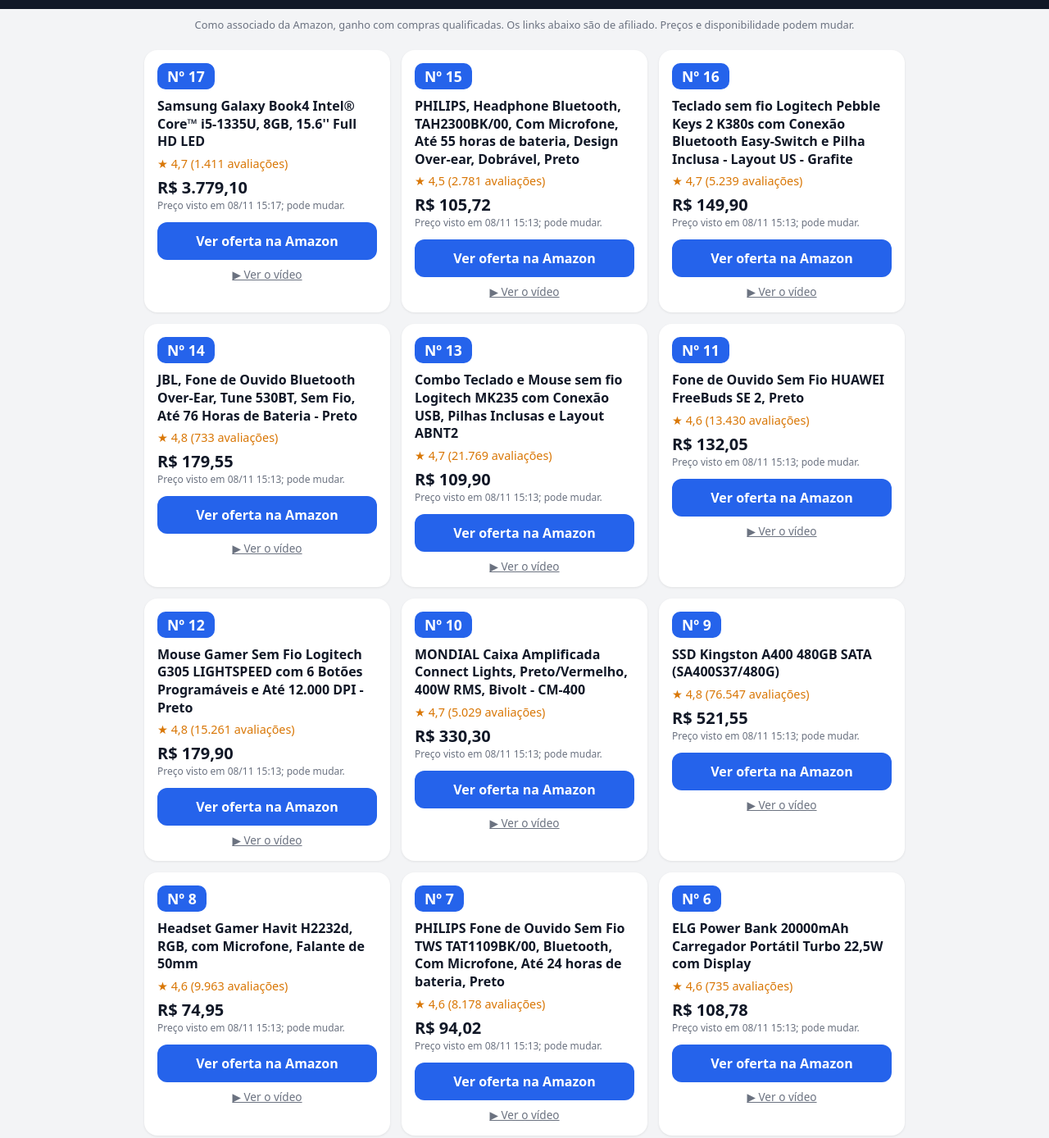
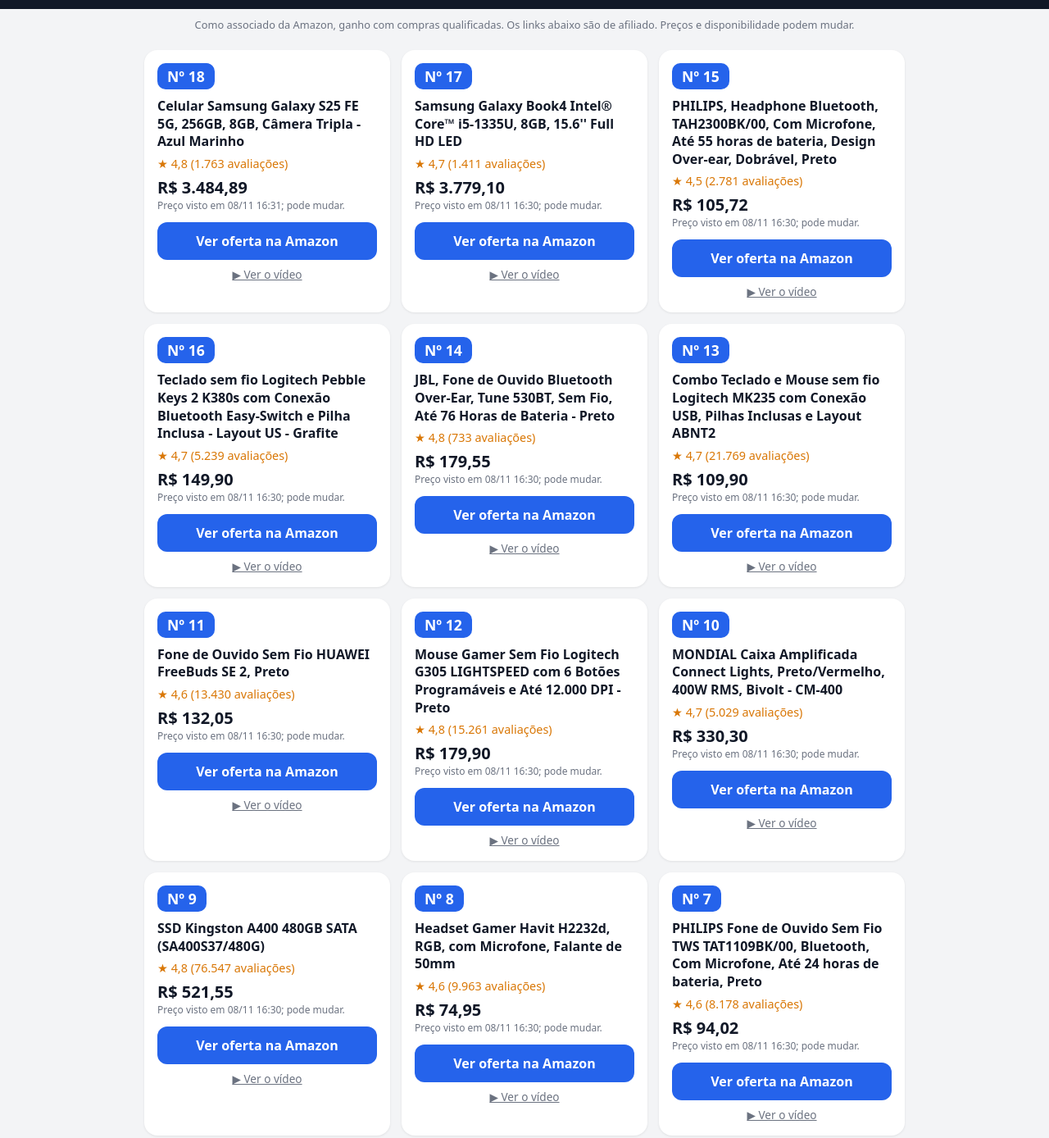
Before and after one commit to rfetiercae-spec/ofertas, a plain HTML site: page index.html in a window 1280 px wide. Shown: the part 132-1520 px from the top of the page at 82% size. Drawn offline with Linux system fonts and the light colour scheme.

Commit message:
Atualiza index.html

```diff
--- a/index.html
+++ b/index.html
@@ -21,40 +21,42 @@ h2{font-size:1rem;line-height:1.35;margin:10px 0 6px}.rt{color:#d97706;font-size
 </style></head><body><header><h1>Lançou Tech</h1><p>Ofertas dos nossos vídeos — digite o número que apareceu no Short</p>
 <input id="q" type="search" inputmode="search" placeholder="Nº do vídeo ou nome do produto" aria-label="Buscar produto"></header>
 <p class="disc">Como associado da Amazon, ganho com compras qualificadas. Os links abaixo são de afiliado. Preços e disponibilidade podem mudar.</p>
-<main id="list"><article id="17" data-s="17 samsung galaxy book4 intel® core™ i5-1335u, 8gb, 15.6&#x27;&#x27; full hd led samsung"><div class="n">Nº 17</div>
-<h2>Samsung Galaxy Book4 Intel® Core™ i5-1335U, 8GB, 15.6&#x27;&#x27; Full HD LED</h2><div class='rt'>★ 4,7 (1.411 avaliações)</div><div class='price'>R$ 3.779,10</div><div class='ts'>Preço visto em 08/11 15:17; pode mudar.</div>
+<main id="list"><article id="18" data-s="18 celular samsung galaxy s25 fe 5g, 256gb, 8gb, câmera tripla - azul marinho samsung"><div class="n">Nº 18</div>
+<h2>Celular Samsung Galaxy S25 FE 5G, 256GB, 8GB, Câmera Tripla - Azul Marinho</h2><div class='rt'>★ 4,8 (1.763 avaliações)</div><div class='price'>R$ 3.484,89</div><div class='ts'>Preço visto em 08/11 16:31; pode mudar.</div>
+<a class="btn" rel="sponsored nofollow noopener" target="_blank" href="https://link.amazon/B08FZKoAm">Ver oferta na Amazon</a><a class='vid' href='https://youtube.com/shorts/z6ZryolKwn0' target='_blank' rel='noopener'>▶ Ver o vídeo</a></article><article id="17" data-s="17 samsung galaxy book4 intel® core™ i5-1335u, 8gb, 15.6&#x27;&#x27; full hd led samsung"><div class="n">Nº 17</div>
+<h2>Samsung Galaxy Book4 Intel® Core™ i5-1335U, 8GB, 15.6&#x27;&#x27; Full HD LED</h2><div class='rt'>★ 4,7 (1.411 avaliações)</div><div class='price'>R$ 3.779,10</div><div class='ts'>Preço visto em 08/11 16:30; pode mudar.</div>
 <a class="btn" rel="sponsored nofollow noopener" target="_blank" href="https://link.amazon/B008W3y6K">Ver oferta na Amazon</a><a class='vid' href='https://youtube.com/shorts/Qu-clTDAyXM' target='_blank' rel='noopener'>▶ Ver o vídeo</a></article><article id="15" data-s="15 philips, headphone bluetooth, tah2300bk/00, com microfone, até 55 horas de bateria, design over-ear, dobrável, preto philips"><div class="n">Nº 15</div>
-<h2>PHILIPS, Headphone Bluetooth, TAH2300BK/00, Com Microfone, Até 55 horas de bateria, Design Over-ear, Dobrável, Preto</h2><div class='rt'>★ 4,5 (2.781 avaliações)</div><div class='price'>R$ 105,72</div><div class='ts'>Preço visto em 08/11 15:13; pode mudar.</div>
+<h2>PHILIPS, Headphone Bluetooth, TAH2300BK/00, Com Microfone, Até 55 horas de bateria, Design Over-ear, Dobrável, Preto</h2><div class='rt'>★ 4,5 (2.781 avaliações)</div><div class='price'>R$ 105,72</div><div class='ts'>Preço visto em 08/11 16:30; pode mudar.</div>
 <a class="btn" rel="sponsored nofollow noopener" target="_blank" href="https://link.amazon/B0hKGu3ln">Ver oferta na Amazon</a><a class='vid' href='https://youtube.com/shorts/WfXdB5ACTp0' target='_blank' rel='noopener'>▶ Ver o vídeo</a></article><article id="16" data-s="16 teclado sem fio logitech pebble keys 2 k380s com conexão bluetooth easy-switch e pilha inclusa - layout us - grafite logitech"><div class="n">Nº 16</div>
-<h2>Teclado sem fio Logitech Pebble Keys 2 K380s com Conexão Bluetooth Easy-Switch e Pilha Inclusa - Layout US - Grafite</h2><div class='rt'>★ 4,7 (5.239 avaliações)</div><div class='price'>R$ 149,90</div><div class='ts'>Preço visto em 08/11 15:13; pode mudar.</div>
+<h2>Teclado sem fio Logitech Pebble Keys 2 K380s com Conexão Bluetooth Easy-Switch e Pilha Inclusa - Layout US - Grafite</h2><div class='rt'>★ 4,7 (5.239 avaliações)</div><div class='price'>R$ 149,90</div><div class='ts'>Preço visto em 08/11 16:30; pode mudar.</div>
 <a class="btn" rel="sponsored nofollow noopener" target="_blank" href="https://link.amazon/B0cZQ4Vec">Ver oferta na Amazon</a><a class='vid' href='https://youtube.com/shorts/DBij2OBLJKg' target='_blank' rel='noopener'>▶ Ver o vídeo</a></article><article id="14" data-s="14 jbl, fone de ouvido bluetooth over-ear, tune 530bt, sem fio, até 76 horas de bateria - preto jbl"><div class="n">Nº 14</div>
-<h2>JBL, Fone de Ouvido Bluetooth Over-Ear, Tune 530BT, Sem Fio, Até 76 Horas de Bateria - Preto</h2><div class='rt'>★ 4,8 (733 avaliações)</div><div class='price'>R$ 179,55</div><div class='ts'>Preço visto em 08/11 15:13; pode mudar.</div>
+<h2>JBL, Fone de Ouvido Bluetooth Over-Ear, Tune 530BT, Sem Fio, Até 76 Horas de Bateria - Preto</h2><div class='rt'>★ 4,8 (733 avaliações)</div><div class='price'>R$ 179,55</div><div class='ts'>Preço visto em 08/11 16:30; pode mudar.</div>
 <a class="btn" rel="sponsored nofollow noopener" target="_blank" href="https://link.amazon/B01OZ1C5N">Ver oferta na Amazon</a><a class='vid' href='https://youtube.com/shorts/1r7a8AVAi3s' target='_blank' rel='noopener'>▶ Ver o vídeo</a></article><article id="13" data-s="13 combo teclado e mouse sem fio logitech mk235 com conexão usb, pilhas inclusas e layout abnt2 logitech"><div class="n">Nº 13</div>
-<h2>Combo Teclado e Mouse sem fio Logitech MK235 com Conexão USB, Pilhas Inclusas e Layout ABNT2</h2><div class='rt'>★ 4,7 (21.769 avaliações)</div><div class='price'>R$ 109,90</div><div class='ts'>Preço visto em 08/11 15:13; pode mudar.</div>
+<h2>Combo Teclado e Mouse sem fio Logitech MK235 com Conexão USB, Pilhas Inclusas e Layout ABNT2</h2><div class='rt'>★ 4,7 (21.769 avaliações)</div><div class='price'>R$ 109,90</div><div class='ts'>Preço visto em 08/11 16:30; pode mudar.</div>
 <a class="btn" rel="sponsored nofollow noopener" target="_blank" href="https://www.amazon.com.br/dp/B07643MPGS?tag=ofertasatua0f-20">Ver oferta na Amazon</a><a class='vid' href='https://youtube.com/shorts/qjVpOPJkziY' target='_blank' rel='noopener'>▶ Ver o vídeo</a></article><article id="11" data-s="11 fone de ouvido sem fio huawei freebuds se 2, preto huawei"><div class="n">Nº 11</div>
-<h2>Fone de Ouvido Sem Fio HUAWEI FreeBuds SE 2, Preto</h2><div class='rt'>★ 4,6 (13.430 avaliações)</div><div class='price'>R$ 132,05</div><div class='ts'>Preço visto em 08/11 15:13; pode mudar.</div>
+<h2>Fone de Ouvido Sem Fio HUAWEI FreeBuds SE 2, Preto</h2><div class='rt'>★ 4,6 (13.430 avaliações)</div><div class='price'>R$ 132,05</div><div class='ts'>Preço visto em 08/11 16:30; pode mudar.</div>
 <a class="btn" rel="sponsored nofollow noopener" target="_blank" href="https://www.amazon.com.br/dp/B0D45QCBF7?tag=ofertasatua0f-20">Ver oferta na Amazon</a><a class='vid' href='https://youtube.com/shorts/5P3-oHI0Uv0' target='_blank' rel='noopener'>▶ Ver o vídeo</a></article><article id="12" data-s="12 mouse gamer sem fio logitech g305 lightspeed com 6 botões programáveis e até 12.000 dpi - preto logitech g"><div class="n">Nº 12</div>
-<h2>Mouse Gamer Sem Fio Logitech G305 LIGHTSPEED com 6 Botões Programáveis e Até 12.000 DPI - Preto</h2><div class='rt'>★ 4,8 (15.261 avaliações)</div><div class='price'>R$ 179,90</div><div class='ts'>Preço visto em 08/11 15:13; pode mudar.</div>
+<h2>Mouse Gamer Sem Fio Logitech G305 LIGHTSPEED com 6 Botões Programáveis e Até 12.000 DPI - Preto</h2><div class='rt'>★ 4,8 (15.261 avaliações)</div><div class='price'>R$ 179,90</div><div class='ts'>Preço visto em 08/11 16:30; pode mudar.</div>
 <a class="btn" rel="sponsored nofollow noopener" target="_blank" href="https://www.amazon.com.br/dp/B07GPRWFC5?tag=ofertasatua0f-20">Ver oferta na Amazon</a><a class='vid' href='https://youtube.com/shorts/kyfkmBgQSlk' target='_blank' rel='noopener'>▶ Ver o vídeo</a></article><article id="10" data-s="10 mondial caixa amplificada connect lights, preto/vermelho, 400w rms, bivolt - cm-400 mondial"><div class="n">Nº 10</div>
-<h2>MONDIAL Caixa Amplificada Connect Lights, Preto/Vermelho, 400W RMS, Bivolt - CM-400</h2><div class='rt'>★ 4,7 (5.029 avaliações)</div><div class='price'>R$ 330,30</div><div class='ts'>Preço visto em 08/11 15:13; pode mudar.</div>
+<h2>MONDIAL Caixa Amplificada Connect Lights, Preto/Vermelho, 400W RMS, Bivolt - CM-400</h2><div class='rt'>★ 4,7 (5.029 avaliações)</div><div class='price'>R$ 330,30</div><div class='ts'>Preço visto em 08/11 16:30; pode mudar.</div>
 <a class="btn" rel="sponsored nofollow noopener" target="_blank" href="https://www.amazon.com.br/dp/B0914XZ2LL?tag=ofertasatua0f-20">Ver oferta na Amazon</a><a class='vid' href='https://youtube.com/shorts/kAbh6emquyo' target='_blank' rel='noopener'>▶ Ver o vídeo</a></article><article id="9" data-s="9 ssd kingston a400 480gb sata (sa400s37/480g) kingston"><div class="n">Nº 9</div>
-<h2>SSD Kingston A400 480GB SATA (SA400S37/480G)</h2><div class='rt'>★ 4,8 (76.547 avaliações)</div><div class='price'>R$ 521,55</div><div class='ts'>Preço visto em 08/11 15:13; pode mudar.</div>
+<h2>SSD Kingston A400 480GB SATA (SA400S37/480G)</h2><div class='rt'>★ 4,8 (76.547 avaliações)</div><div class='price'>R$ 521,55</div><div class='ts'>Preço visto em 08/11 16:30; pode mudar.</div>
 <a class="btn" rel="sponsored nofollow noopener" target="_blank" href="https://www.amazon.com.br/dp/B01N0TQPQB?tag=ofertasatua0f-20">Ver oferta na Amazon</a><a class='vid' href='https://youtube.com/shorts/G86gPYGjKKs' target='_blank' rel='noopener'>▶ Ver o vídeo</a></article><article id="8" data-s="8 headset gamer havit h2232d, rgb, com microfone, falante de 50mm havit"><div class="n">Nº 8</div>
-<h2>Headset Gamer Havit H2232d, RGB, com Microfone, Falante de 50mm</h2><div class='rt'>★ 4,6 (9.963 avaliações)</div><div class='price'>R$ 74,95</div><div class='ts'>Preço visto em 08/11 15:13; pode mudar.</div>
+<h2>Headset Gamer Havit H2232d, RGB, com Microfone, Falante de 50mm</h2><div class='rt'>★ 4,6 (9.963 avaliações)</div><div class='price'>R$ 74,95</div><div class='ts'>Preço visto em 08/11 16:30; pode mudar.</div>
 <a class="btn" rel="sponsored nofollow noopener" target="_blank" href="https://www.amazon.com.br/dp/B07N78G8GB?tag=ofertasatua0f-20">Ver oferta na Amazon</a><a class='vid' href='https://youtube.com/shorts/0j7D66h70t4' target='_blank' rel='noopener'>▶ Ver o vídeo</a></article><article id="7" data-s="7 philips fone de ouvido sem fio tws tat1109bk/00, bluetooth, com microfone, até 24 horas de bateria, preto philips"><div class="n">Nº 7</div>
-<h2>PHILIPS Fone de Ouvido Sem Fio TWS TAT1109BK/00, Bluetooth, Com Microfone, Até 24 horas de bateria, Preto</h2><div class='rt'>★ 4,6 (8.178 avaliações)</div><div class='price'>R$ 94,02</div><div class='ts'>Preço visto em 08/11 15:13; pode mudar.</div>
+<h2>PHILIPS Fone de Ouvido Sem Fio TWS TAT1109BK/00, Bluetooth, Com Microfone, Até 24 horas de bateria, Preto</h2><div class='rt'>★ 4,6 (8.178 avaliações)</div><div class='price'>R$ 94,02</div><div class='ts'>Preço visto em 08/11 16:30; pode mudar.</div>
 <a class="btn" rel="sponsored nofollow noopener" target="_blank" href="https://www.amazon.com.br/dp/B0DVMQVVDY?tag=ofertasatua0f-20">Ver oferta na Amazon</a><a class='vid' href='https://youtube.com/shorts/uGiqM5Awxf0' target='_blank' rel='noopener'>▶ Ver o vídeo</a></article><article id="6" data-s="6 elg power bank 20000mah carregador portátil turbo 22,5w com display elg"><div class="n">Nº 6</div>
-<h2>ELG Power Bank 20000mAh Carregador Portátil Turbo 22,5W com Display</h2><div class='rt'>★ 4,6 (735 avaliações)</div><div class='price'>R$ 108,78</div><div class='ts'>Preço visto em 08/11 15:13; pode mudar.</div>
+<h2>ELG Power Bank 20000mAh Carregador Portátil Turbo 22,5W com Display</h2><div class='rt'>★ 4,6 (735 avaliações)</div><div class='price'>R$ 108,78</div><div class='ts'>Preço visto em 08/11 16:30; pode mudar.</div>
 <a class="btn" rel="sponsored nofollow noopener" target="_blank" href="https://www.amazon.com.br/dp/B07DHSHXVP?tag=ofertasatua0f-20">Ver oferta na Amazon</a><a class='vid' href='https://youtube.com/shorts/k7JirA1Wtc8' target='_blank' rel='noopener'>▶ Ver o vídeo</a></article><article id="5" data-s="5 soundcore p30i da anker, anc fone de ouvido bluetooth 5.4 sem fio, tws soundcore"><div class="n">Nº 5</div>
-<h2>soundcore P30i da Anker, ANC Fone de Ouvido Bluetooth 5.4 Sem Fio, TWS</h2><div class='rt'>★ 4,7 (45.101 avaliações)</div><div class='price'>R$ 186,20</div><div class='ts'>Preço visto em 08/11 15:13; pode mudar.</div>
+<h2>soundcore P30i da Anker, ANC Fone de Ouvido Bluetooth 5.4 Sem Fio, TWS</h2><div class='rt'>★ 4,7 (45.101 avaliações)</div><div class='price'>R$ 186,20</div><div class='ts'>Preço visto em 08/11 16:30; pode mudar.</div>
 <a class="btn" rel="sponsored nofollow noopener" target="_blank" href="https://www.amazon.com.br/dp/B0CRTYZG5C?tag=ofertasatua0f-20">Ver oferta na Amazon</a><a class='vid' href='https://youtube.com/shorts/VXK98s9poHQ' target='_blank' rel='noopener'>▶ Ver o vídeo</a></article><article id="3" data-s="3 smartwatch huawei band 10, caixa de polímeros duráveis, análise do sono em nível profissional huawei"><div class="n">Nº 3</div>
-<h2>Smartwatch HUAWEI Band 10, Caixa de Polímeros Duráveis, Análise do Sono em Nível Profissional</h2><div class='rt'>★ 4,8 (5.900 avaliações)</div><div class='price'>R$ 208,05</div><div class='ts'>Preço visto em 08/11 15:13; pode mudar.</div>
+<h2>Smartwatch HUAWEI Band 10, Caixa de Polímeros Duráveis, Análise do Sono em Nível Profissional</h2><div class='rt'>★ 4,8 (5.900 avaliações)</div><div class='price'>R$ 208,05</div><div class='ts'>Preço visto em 08/11 16:30; pode mudar.</div>
 <a class="btn" rel="sponsored nofollow noopener" target="_blank" href="https://www.amazon.com.br/dp/B0DWFPS6W6?tag=ofertasatua0f-20">Ver oferta na Amazon</a><a class='vid' href='https://youtube.com/shorts/xHdlldq1n78' target='_blank' rel='noopener'>▶ Ver o vídeo</a></article><article id="4" data-s="4 soundcore p20i da anker, fone de ouvido bluetooth 5.3 sem fio, 2 mics ia soundcore"><div class="n">Nº 4</div>
-<h2>soundcore P20i da Anker, Fone de Ouvido Bluetooth 5.3 Sem Fio, 2 Mics IA</h2><div class='rt'>★ 4,6 (117.300 avaliações)</div><div class='price'>R$ 131,10</div><div class='ts'>Preço visto em 08/11 15:13; pode mudar.</div>
+<h2>soundcore P20i da Anker, Fone de Ouvido Bluetooth 5.3 Sem Fio, 2 Mics IA</h2><div class='rt'>★ 4,6 (117.300 avaliações)</div><div class='price'>R$ 131,10</div><div class='ts'>Preço visto em 08/11 16:30; pode mudar.</div>
 <a class="btn" rel="sponsored nofollow noopener" target="_blank" href="https://www.amazon.com.br/dp/B0BTYCRJSS?tag=ofertasatua0f-20">Ver oferta na Amazon</a><a class='vid' href='https://youtube.com/shorts/cORpXWvTTb0' target='_blank' rel='noopener'>▶ Ver o vídeo</a></article><article id="2" data-s="2 mouse gamer logitech g203 lightsync rgb, 6 botões programáveis e até 8.000 dpi, preto logitech"><div class="n">Nº 2</div>
-<h2>Mouse Gamer Logitech G203 LIGHTSYNC RGB, 6 Botões Programáveis e Até 8.000 DPI, Preto</h2><div class='rt'>★ 4,8 (43.000 avaliações)</div><div class='price'>R$ 85,40</div><div class='ts'>Preço visto em 08/11 15:13; pode mudar.</div>
+<h2>Mouse Gamer Logitech G203 LIGHTSYNC RGB, 6 Botões Programáveis e Até 8.000 DPI, Preto</h2><div class='rt'>★ 4,8 (43.000 avaliações)</div><div class='price'>R$ 85,40</div><div class='ts'>Preço visto em 08/11 16:30; pode mudar.</div>
 <a class="btn" rel="sponsored nofollow noopener" target="_blank" href="https://www.amazon.com.br/dp/B087CT8PWY?tag=ofertasatua0f-20">Ver oferta na Amazon</a><a class='vid' href='https://youtube.com/shorts/wMXd65P5MdM' target='_blank' rel='noopener'>▶ Ver o vídeo</a></article><article id="1" data-s="1 smartwatch samsung galaxy fit3 display 1.6 polegadas grafite samsung"><div class="n">Nº 1</div>
-<h2>Smartwatch Samsung Galaxy Fit3 Display 1.6 polegadas Grafite</h2><div class='rt'>★ 4,8 (13.400 avaliações)</div><div class='price'>R$ 203,30</div><div class='ts'>Preço visto em 08/11 15:13; pode mudar.</div>
+<h2>Smartwatch Samsung Galaxy Fit3 Display 1.6 polegadas Grafite</h2><div class='rt'>★ 4,8 (13.400 avaliações)</div><div class='price'>R$ 203,30</div><div class='ts'>Preço visto em 08/11 16:30; pode mudar.</div>
 <a class="btn" rel="sponsored nofollow noopener" target="_blank" href="https://www.amazon.com.br/dp/B0CVCLGV1W?tag=ofertasatua0f-20">Ver oferta na Amazon</a><a class='vid' href='https://youtube.com/shorts/47mXZbRSNyM' target='_blank' rel='noopener'>▶ Ver o vídeo</a></article><p class="empty" id="none" hidden>Nada encontrado.</p></main>
 <script>
 const q=document.getElementById('q'),items=[...document.querySelectorAll('article')],none=document.getElementById('none');
```
